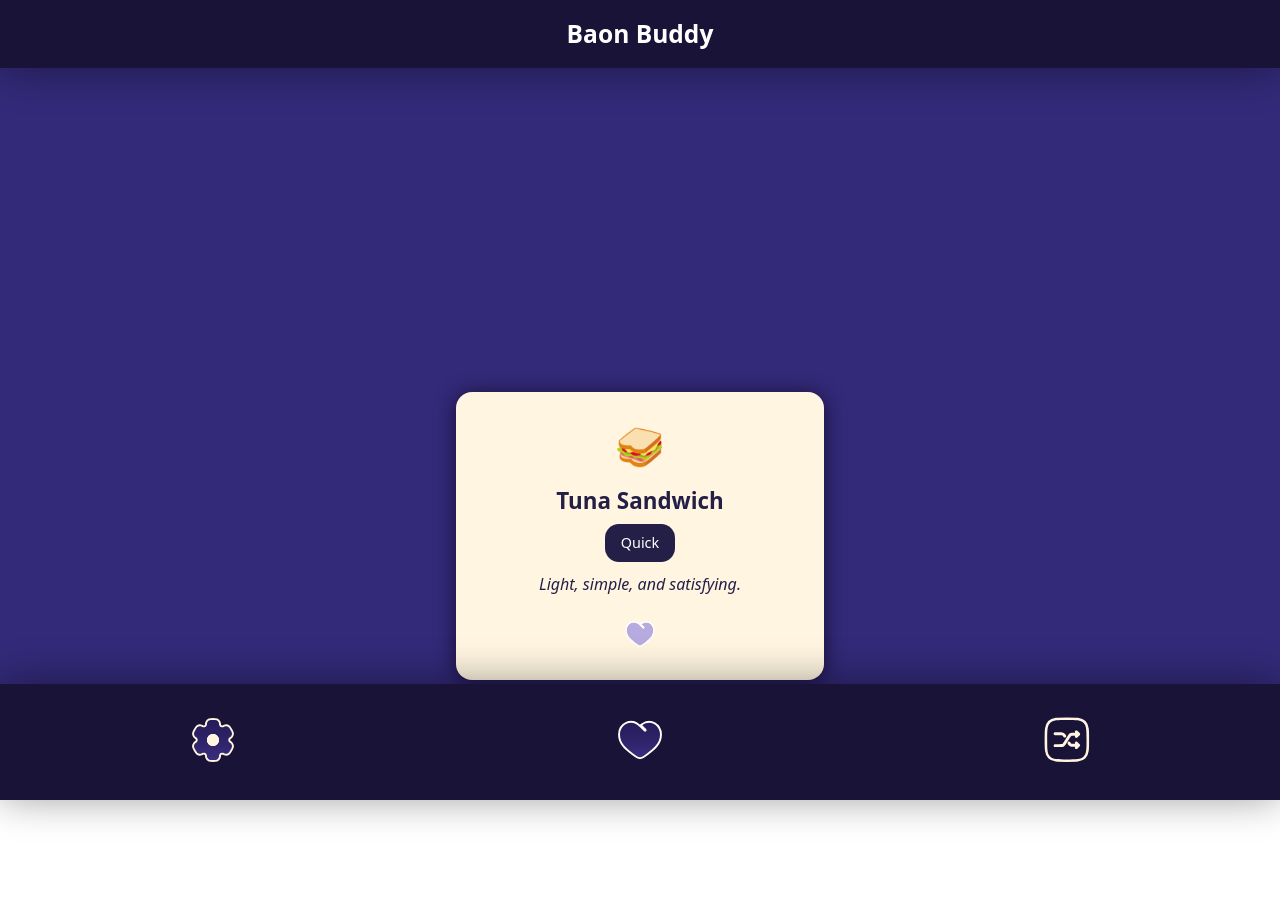
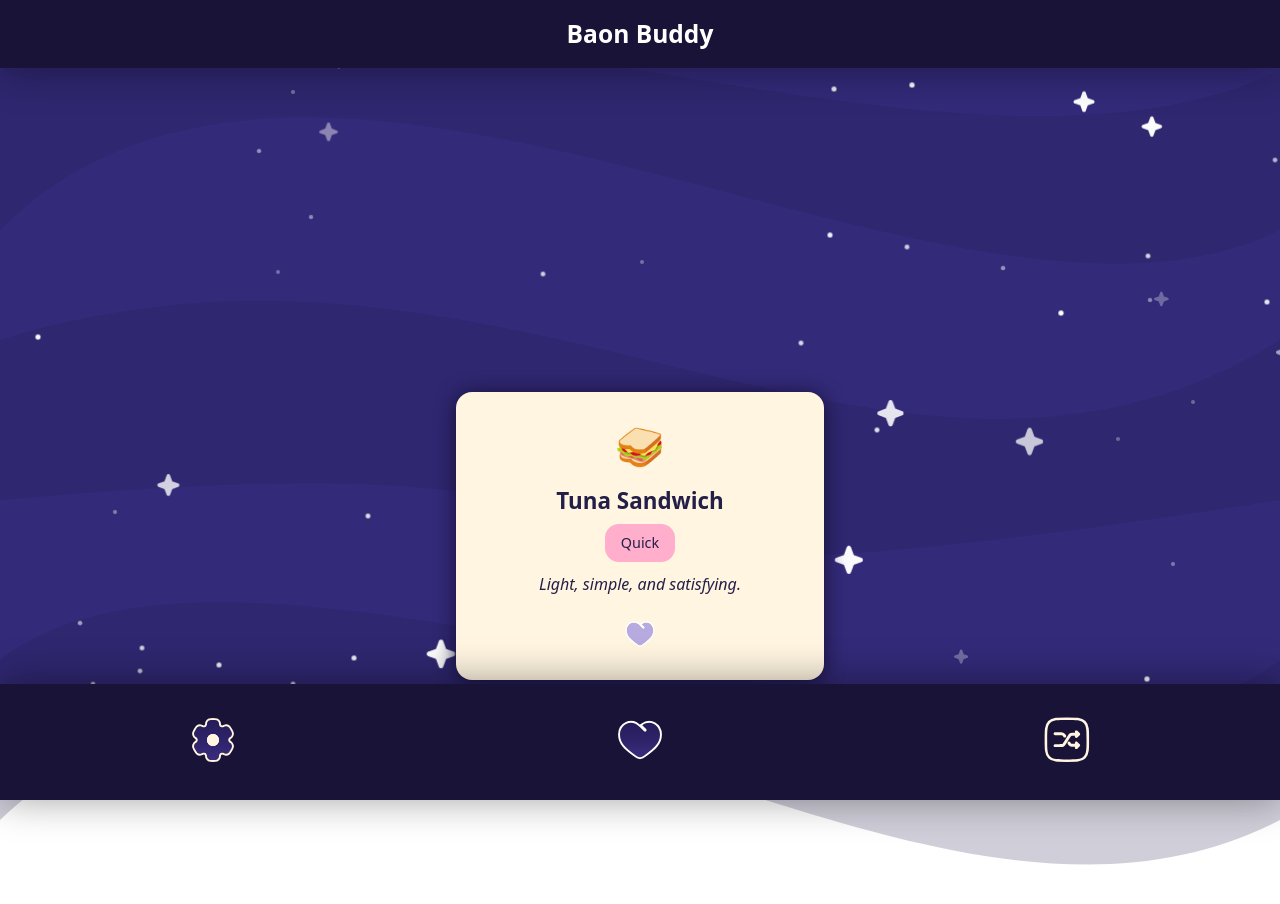
Before and after one commit to Raccai/baon-buddy, a Svelte app: page / in a window 1280 px wide. Shown: the top 904 px of the page. Before the commit the page ends 800 px from the top, so only its background shows below. Built offline with nearby package versions, Linux system fonts and the light colour scheme.

Commit message:
EDIT: added flowy lines and stars to BG

```diff
--- a/src/App.svelte
+++ b/src/App.svelte
@@ -1,4 +1,6 @@
 <script>
+  import Sparkle from './assets/Sparkle.svelte';
+
   import BaonCard from './components/BaonCard.svelte';
   import Navbar from './components/Navbar.svelte';
   import TalaQuote from './components/TalaQuote.svelte';
@@ -53,13 +55,66 @@
   {/each}
 
   <FavoritesModal
-  bind:this ={favoritesRef}
+    bind:this = {favoritesRef}
     on:faveChange = {() => {
       favoriteNames = getFavorites().map(meal => meal.name);
     }}
     on:close = {() => favoritesVisible = false}
-    />
+  />
+
+  <!-- Will see if usable -->
   <TalaQuote />
+
+  <!-- Stars (Animated) -->
+  <div class="stars-bg">
+    {#each Array(40) as _, i}
+      <div class="circle-star"
+        style="top: {Math.random() * 100}%; left: {Math.random() * 100}%; animation-delay: {Math.random() * 3}s;"></div>
+    {/each}
+
+    <!-- SVG Sparkles -->
+    {#each Array(20) as _, i}
+    <div
+      class="sparkle-star"
+      style="
+        top: {Math.random() * 100}%;
+        left: {Math.random() * 100}%;
+        width: {14 + Math.random() * 12}px;
+        height: {14 + Math.random() * 12}px;
+        animation-delay: {Math.random() * 3}s;
+      ">
+      <Sparkle />
+    </div>
+    {/each}
+  </div>
+
+  <!-- Simple background flowy lines -->
+  <div class="flow-lines-bg">
+    <!-- Layer 1 -->
+    <svg viewBox="0 0 100 100" preserveAspectRatio="none" class="flow-svg" style="top: -250px;">
+      <path
+        d="M0,40 C25,20 75,60 100,40 L100,60 C75,80 25,20 0,60 Z"
+        class="flow-fill"
+      />
+    </svg>
+
+    <!-- Layer 2 -->
+    <svg viewBox="0 0 100 100" preserveAspectRatio="none" class="flow-svg" style="top: 20px;">
+      <path
+        d="M0,40 C40,20 70,70 100,40 L100,60 C20,80 70,50 0,60 Z"
+        class="flow-fill"
+      />
+    </svg>
+
+    <!-- Layer 3 -->
+    <svg viewBox="0 0 100 100" preserveAspectRatio="none" class="flow-svg" style="top: 340px;">
+      <path
+        d="M0,40 C20,15 80,65 100,40 L100,60 C70,85 30,15 0,60 Z"
+        class="flow-fill"
+      />
+    </svg>
+  </div>
+
 </main>
 
 <Navbar
@@ -111,4 +166,74 @@
     pointer-events: none;
     opacity: 0;
   }
+
+  /* Stars, Twinkling, and Clouds Styling */
+  .stars-bg {
+    position: absolute;
+    top: 0;
+    left: 0;
+    width: 100%;
+    height: 100%;
+    pointer-events: none;
+    overflow: hidden;
+  }
+
+  .circle-star {
+    position: absolute;
+    width: 4px;
+    height: 4px;
+    background: white;
+    border-radius: 50%;
+    opacity: 0.6;
+    animation: twinkle 2s infinite ease-in-out;
+    z-index: 3;
+  }
+
+  .sparkle-star {
+    position: absolute;
+    width: 20px;
+    height: 20px;
+    opacity: 0.7;
+    animation: twinkle 3s infinite ease-in-out;
+    z-index: 1;
+  }
+
+  @keyframes twinkle {
+    0%, 100% {
+      opacity: 0.3;
+      transform: scale(1);
+    }
+    50% {
+      opacity: 1;
+      transform: scale(1.3);
+    }
+  }
+
+  /* BG flowy lines */
+  .flow-lines-bg {
+    position: absolute;
+    top: 0;
+    left: 0;
+    display: flex;
+    width: 100%;
+    height: 100%;
+    z-index: 0;
+    pointer-events: none;
+    opacity: 0.32;
+  }
+
+  .flow-lines-bg svg {
+    width: 100%;
+    height: 100%;
+  }
+
+  .flow-svg {
+    position: absolute;
+    width: 100%;
+    height: 100%;
+  }
+
+  .flow-fill {
+    fill: #231d52a9; /* very subtle white */
+  }
 </style>
--- a/src/app.css
+++ b/src/app.css
@@ -29,6 +29,7 @@ body {
   min-width: 320px;
   min-height: 100vh;
   background-color: #332A79;
+  overflow: hidden;
 }
 
 .navbar-icon {
--- /dev/null
+++ b/src/assets/Sparkle.svelte
@@ -0,0 +1,9 @@
+<svg
+    width="100%"
+    height="100%"
+    preserveAspectRatio="xMidYMid meet"
+    viewBox="0 0 606 606"
+    fill="none"
+    xmlns="http://www.w3.org/2000/svg">
+<path d="M605.682 303C605.748 313.242 602.637 323.253 596.779 331.655C590.921 340.057 582.604 346.437 572.971 349.918L409.97 409.97L349.918 572.971C346.381 582.567 339.987 590.848 331.598 596.697C323.208 602.546 313.227 605.682 303 605.682C292.773 605.682 282.791 602.546 274.402 596.697C266.013 590.848 259.619 582.567 256.082 572.971L196.03 409.97L33.0292 349.918C23.4329 346.381 15.1519 339.987 9.30265 331.598C3.45343 323.208 0.317383 313.227 0.317383 303C0.317383 292.773 3.45343 282.791 9.30265 274.402C15.1519 266.013 23.4329 259.619 33.0292 256.082L196.03 196.03L256.082 33.0292C259.619 23.4329 266.013 15.1519 274.402 9.30266C282.791 3.45344 292.773 0.317383 303 0.317383C313.227 0.317383 323.208 3.45344 331.598 9.30266C339.987 15.1519 346.381 23.4329 349.918 33.0292L409.97 196.03L572.971 256.082C582.604 259.563 590.921 265.943 596.779 274.345C602.637 282.747 605.748 292.758 605.682 303Z" fill="white"/>
+</svg>
--- a/src/components/BaonCard.svelte
+++ b/src/components/BaonCard.svelte
@@ -20,6 +20,24 @@
         }
         dispatch("faveChange")
     }
+
+    // Determines badge type/class
+    function getBadgeClass(type) {
+        switch (type.toLowerCase()) {
+            case 'classic':
+                return 'badge-classic';
+            case 'budget':
+                return 'badge-budget';
+            case 'quick':
+                return 'badge-quick';
+            case 'healthy':
+                return 'badge-healthy';
+            case 'instant':
+                return 'badge-instant';
+            default:
+                return 'badge-default';
+        }
+    }
 </script>
 
 <div class="baon-card">
@@ -29,7 +47,7 @@
 
     <div class="baon-info">
         <h2 class="meal-name">{meal.name}</h2>
-        <span class="meal-type">{meal.type}</span>
+        <span class="meal-type {getBadgeClass(meal.type)}">{meal.type}</span>
         <p class="meal-message">{meal.message}</p>
         <button class="heart-btn" on:click={toggleFavorite} aria-label="Toggle Favorite">
             <span class:active={favorite}>
@@ -53,6 +71,7 @@
         box-shadow: 0 2px 20px #151032;
         position: relative;
         width: 320px;
+        z-index: 5;
     }
 
     .top-row {
@@ -107,12 +126,11 @@
 
     .meal-type {
         font-size: 0.9rem;
-        background-color: #231F47;
-        color: #fff;
         padding: 8px 16px;
         text-transform: capitalize;
         border-radius: 14px;
         width: fit-content;
+        transition: background-color 0.3s ease, color 0.3s ease;
     }
 
     .meal-message {
@@ -120,4 +138,35 @@
         margin-top: 0.5rem;
         color: #231F47;
     }
+
+    /* Base styles for each type */
+    .badge-classic {
+    background-color: #231F47;
+    color: white;
+    }
+
+    .badge-budget {
+    background-color: #ff4d4f;
+    color: white;
+    }
+
+    .badge-quick {
+    background-color: #ffafcc;
+    color: #231F47;
+    }
+
+    .badge-healthy {
+    background-color: #ffe066;
+    color: #231F47;
+    }
+
+    .badge-instant {
+    background-color: #845ec2;
+    color: white;
+    }
+
+    .badge-default {
+    background-color: #999;
+    color: white;
+    }
 </style>
```
